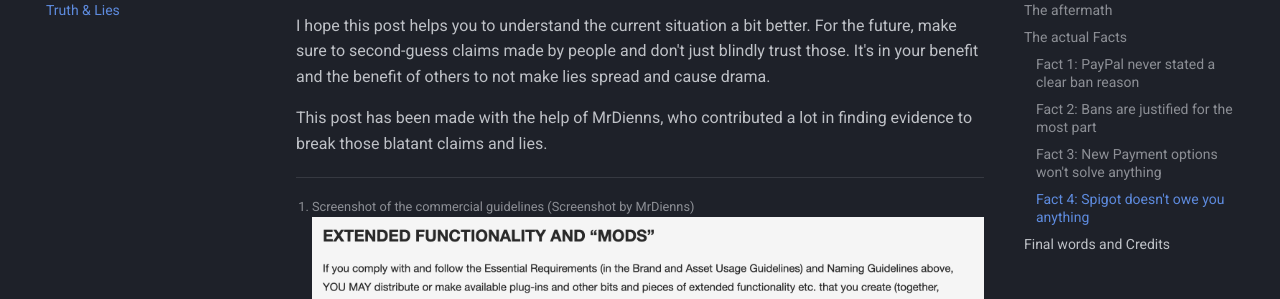
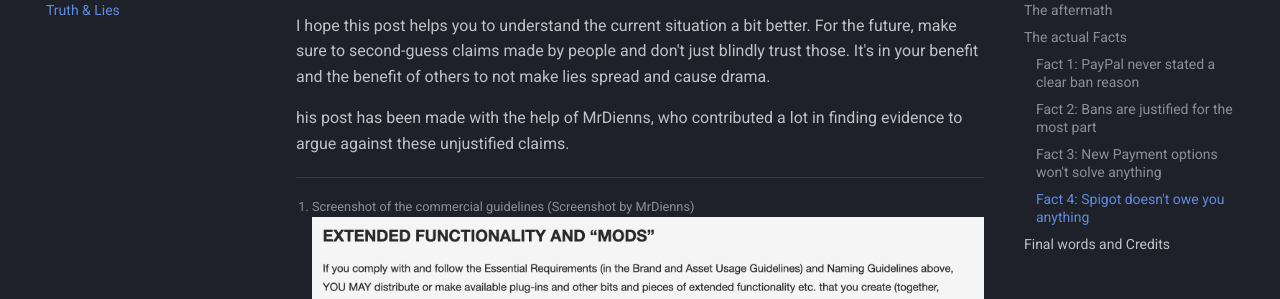
Before and after one commit to Andre601/blog, an MkDocs documentation site: the page built from docs/posts/truth-and-lies.md, in a window 1280 px wide and 900 px high, scrolled down 3238 px. Shown: the part 152-451 px from the top of the window. Built offline with MkDocs 1.6.1 and Material for MkDocs 9.7.7, drawn with Linux system fonts in a browser that asks for light colours; comment, search, counter and statistics services are not loaded.

Commit message:
rephrase credit

```diff
--- a/docs/posts/truth-and-lies.md
+++ b/docs/posts/truth-and-lies.md
@@ -69,7 +69,7 @@ Spigot gives you the option to upload resources (free or premium), write posts,
 ## Final words and Credits
 I hope this post helps you to understand the current situation a bit better. For the future, make sure to second-guess claims made by people and don't just blindly trust those. It's in your benefit and the benefit of others to not make lies spread and cause drama.
 
-This post has been made with the help of MrDienns, who contributed a lot in finding evidence to break those blatant claims and lies.
+his post has been made with the help of MrDienns, who contributed a lot in finding evidence to argue against these unjustified claims.
 
 <!-- Footnotes -->
 
```
